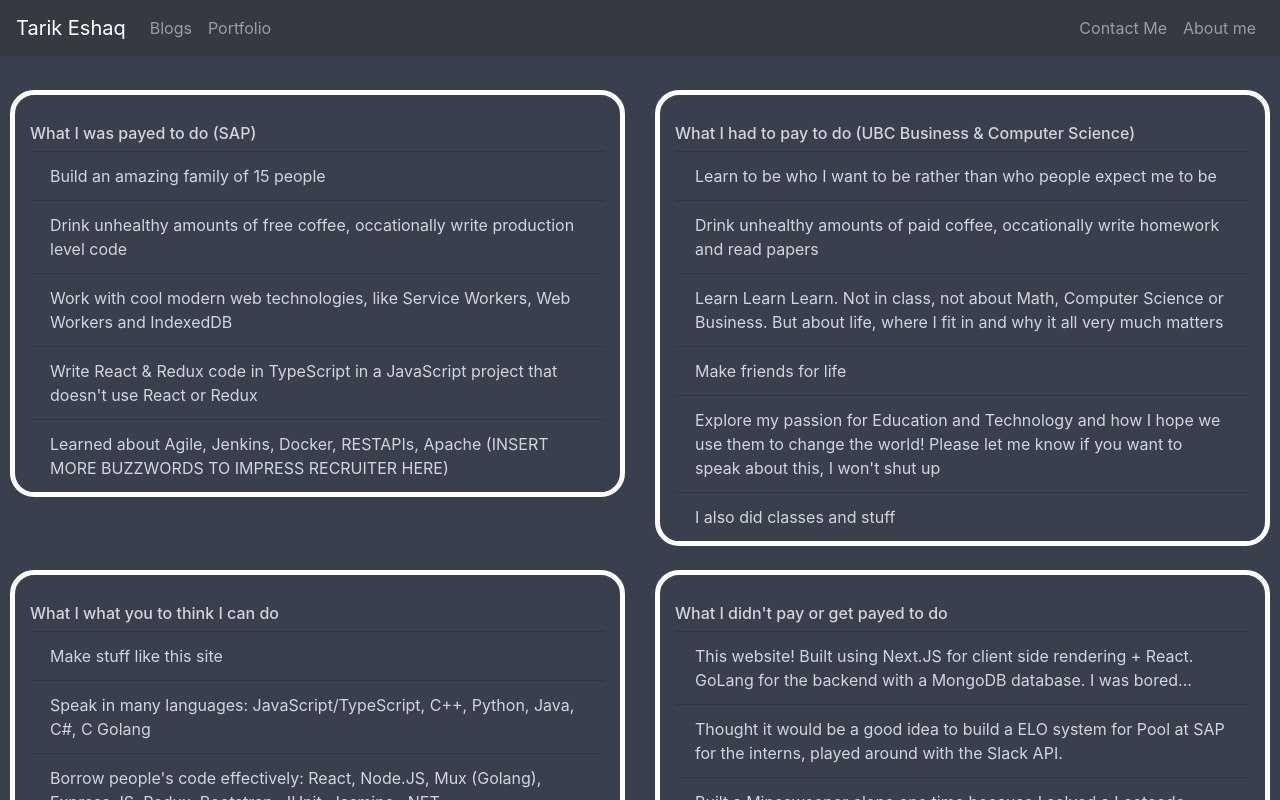
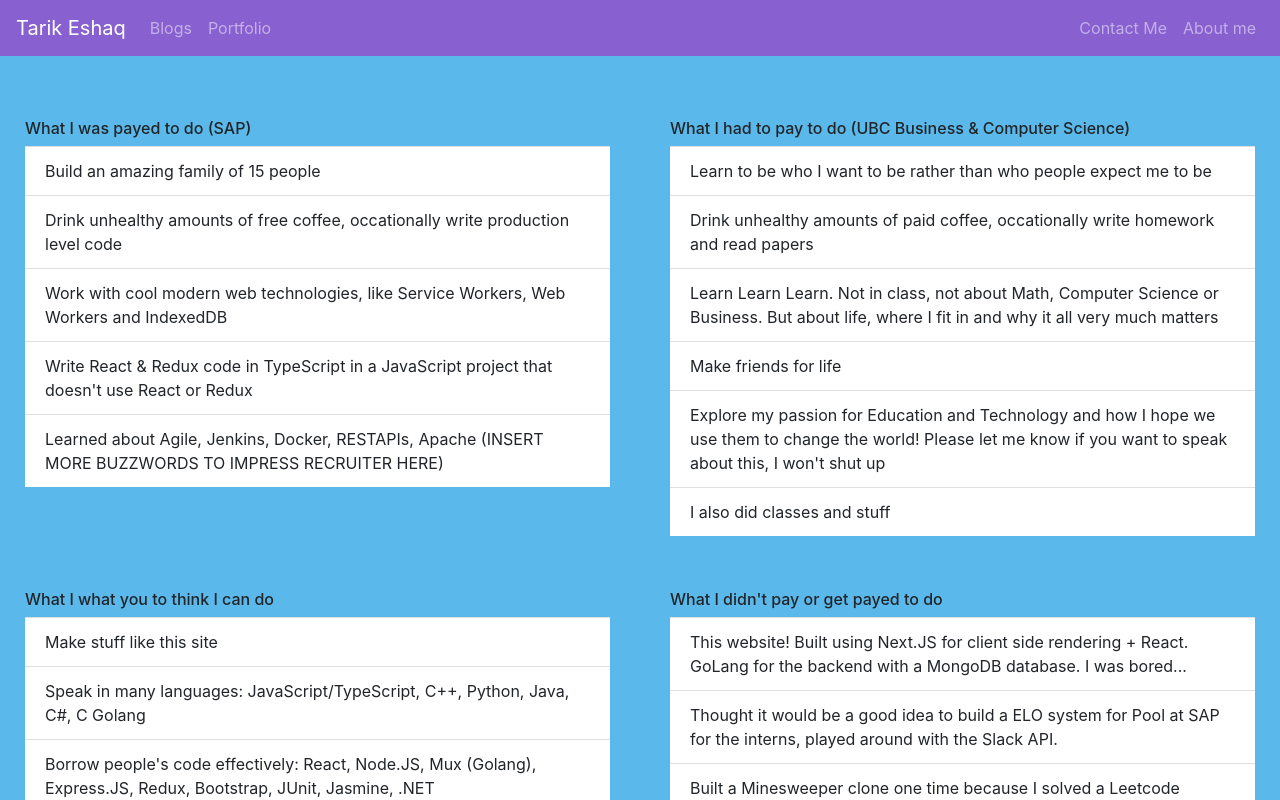
Before and after one commit to tarikeshaq/eshaqablog, a Next.js app: page /portfolio in a window 1280 px wide. Shown: the top 800 px of the page. Built offline with nearby package versions, Linux system fonts and the light colour scheme.

Commit message:
Added typeit to landing page

```diff
--- a/components/common/Footer.jsx
+++ b/components/common/Footer.jsx
@@ -6,12 +6,11 @@ import '../../public/styles/footer.css'
 import Container from 'react-bootstrap/Container';
 import { FontAwesomeIcon } from '@fortawesome/react-fontawesome';
 import { faEnvelope, faCopyright } from '@fortawesome/free-regular-svg-icons'
-import { faLinkedin, faGithub, faGoodreads, faMailchimp } from '@fortawesome/free-brands-svg-icons'
+import { faLinkedin, faGithub, faGoodreads } from '@fortawesome/free-brands-svg-icons'
 export default class Footer extends Component {
     constructor(props) {
         super(props);
     }
-
 
     sendMail() {
         const link = "mailto:tarikeshaq@gmail.com"
--- a/components/common/Header.jsx
+++ b/components/common/Header.jsx
@@ -7,7 +7,7 @@ import Link from 'next/link';
 export default class Header extends Component {
   render() {
     return (
-        <Navbar collapseOnSelect expand="lg" bg="dark" variant="dark">
+        <Navbar  style={{backgroundColor: '#8860d0'}}expand="lg" variant="dark">
             <Link href="/">
                 <a className='navbar-brand'>
                     Tarik Eshaq
--- a/package.json
+++ b/package.json
@@ -23,6 +23,7 @@
     "next": "^8.0.3",
     "react": "^16.8.4",
     "react-bootstrap": "^1.0.0-beta.6",
-    "react-dom": "^16.8.4"
+    "react-dom": "^16.8.4",
+    "typeit": "^6.0.3"
   }
 }
--- a/public/styles/bodyContainer.css
+++ b/public/styles/bodyContainer.css
@@ -1,5 +1,5 @@
 .bodyContainer {
     padding: 10px;
     padding-bottom: 150px;
-    background-color:  #393f4d;
+    background-color:  #5AB9EA;
 }
--- a/public/styles/bookPost.css
+++ b/public/styles/bookPost.css
@@ -1,7 +1,6 @@
 @import url('https://fonts.googleapis.com/css?family=Open+Sans');
 
 .post {
-    color: #d4d4dc;
     font-family: 'Open Sans', sans-serif;
     line-height: 300%
 }
--- a/public/styles/footer.css
+++ b/public/styles/footer.css
@@ -3,7 +3,7 @@ footer {
     bottom: 0;
     width: 100%;
     height: 150px;
-    background-color: #212529;
+    background-color: #8860d0;
     color: white;
 }
 
--- a/public/styles/page.css
+++ b/public/styles/page.css
@@ -7,5 +7,5 @@ body, html, #__next {
 .page {
     min-height: 100%;
     position: relative;
-    background-color: #343a40!important;
+    background-color: #84CEeb!important;
 }
--- a/public/styles/portfolio.css
+++ b/public/styles/portfolio.css
@@ -1,15 +1,4 @@
-.list-group-item {
-    background-color:  #393f4d;
-    /* #343a40!important;*/
-}
-.portfolio {
-    color:#d4d4dc;
-}
 
-.portfolio-section {
-    border: solid white 5px;
-    border-radius: 1.5rem;
-}
 
 h6 {
     margin-top: 5%
```
Also changed, not shown: components/landing/LandingContainer.jsx (+9 -3 lines), components/landing/Type.jsx (added, +26 -0 lines), 1 other file (tests, documents, lock files or other folders).
